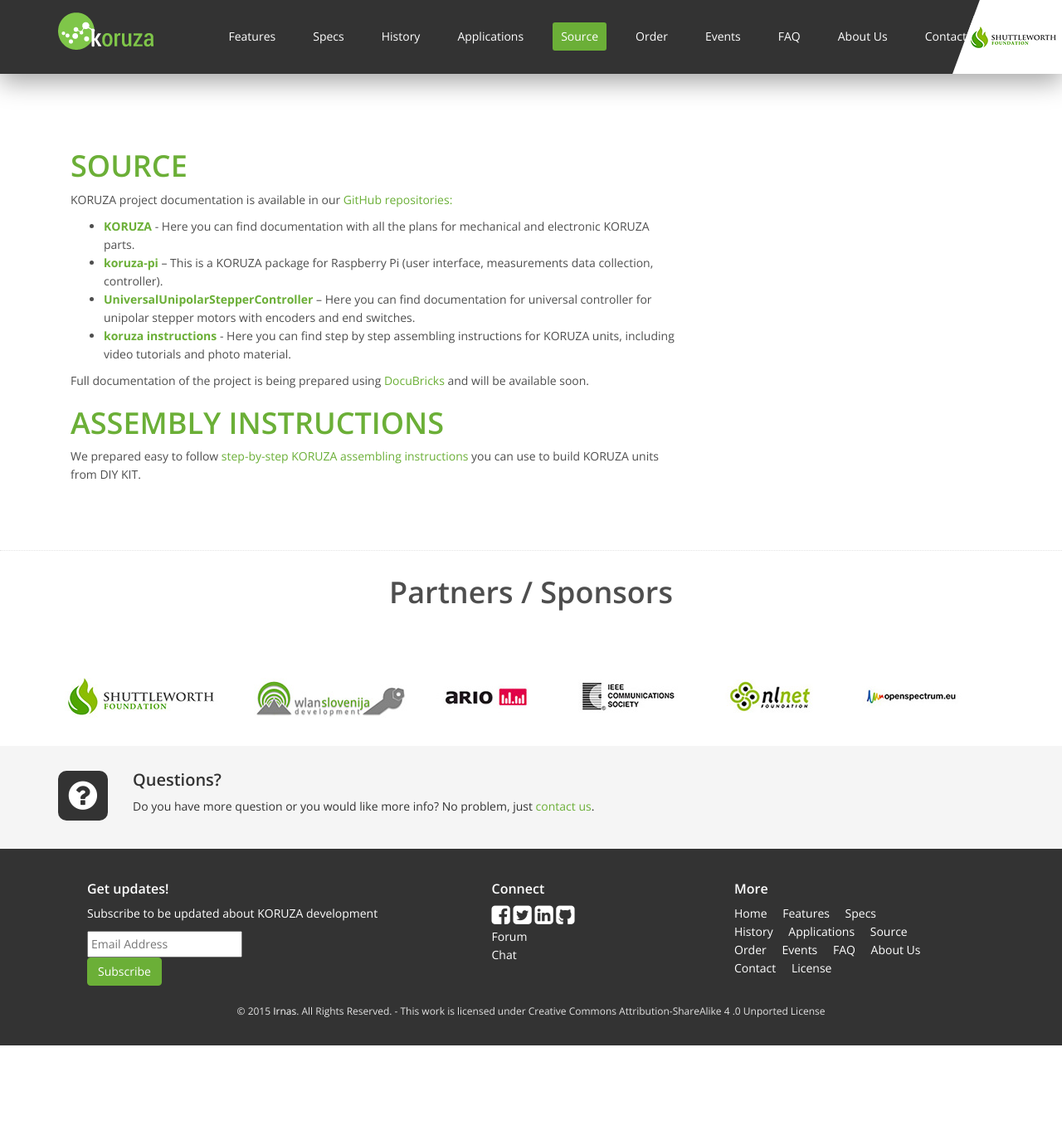
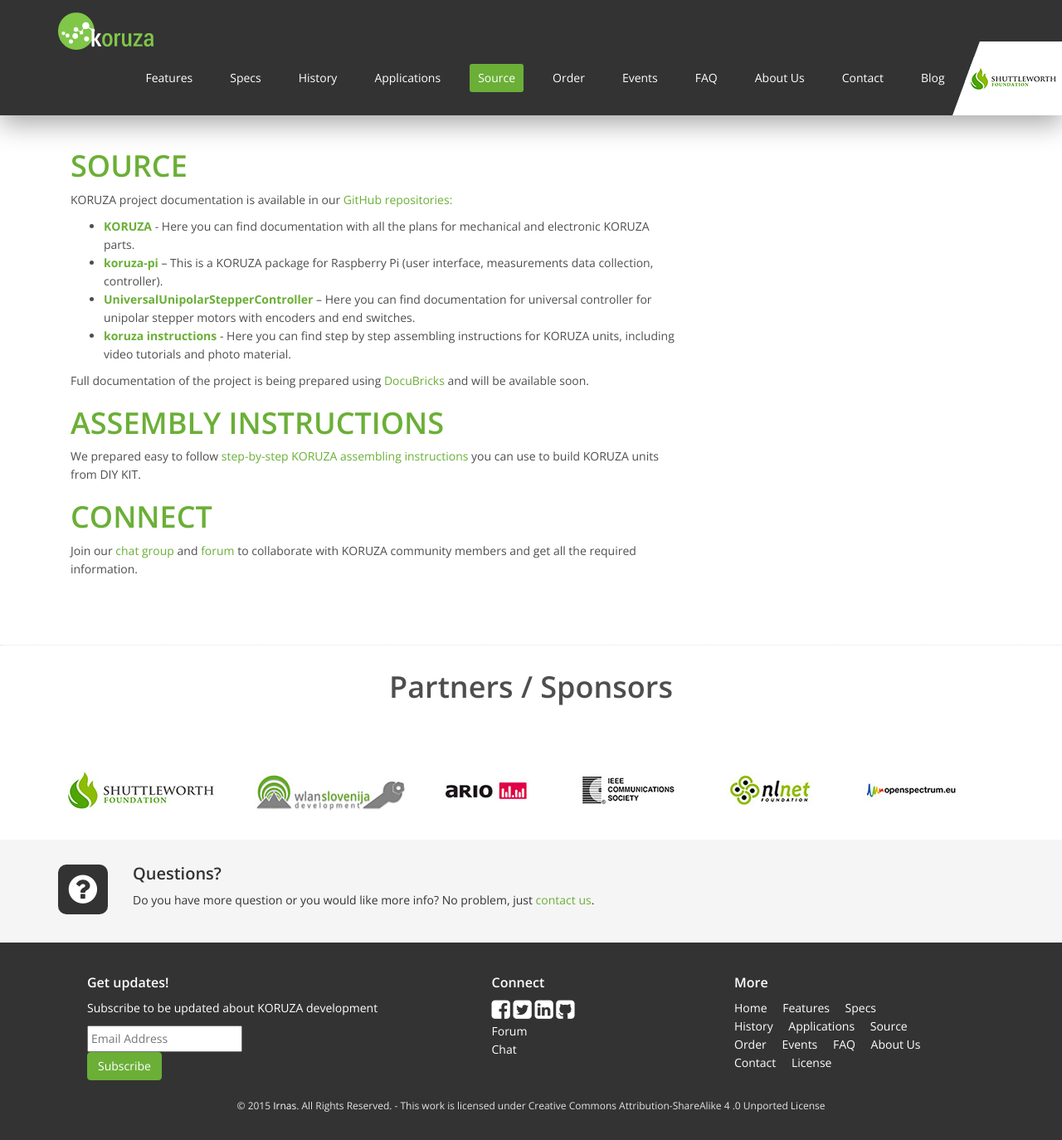
Before and after one commit to IRNAS/KORUZA-website, a Jekyll site: the page built from source/index.html, in a window 1280 px wide and 1374 px high. Shown: the whole window at 83% size. Built offline with Jekyll 4.4.1, drawn with Linux system fonts in a browser that asks for light colours; Markdown is read by kramdown in place of the engine named in the settings; comment, search, counter and statistics services are not loaded.

Commit message:
Connect info update

```diff
--- a/_includes/nav.html
+++ b/_includes/nav.html
@@ -17,6 +17,7 @@
                     {% assign pages_list = {site.pages | sort:'order'} %}
                     {% assign group = 'navigation' %}
                     {% include pages_list %}
+                <li><a href="http://irnas.eu/category/koruza/" target="_blank">Blog</a></li>
             </ul>
         </div>
     </div>
--- a/contact/index.html
+++ b/contact/index.html
@@ -24,6 +24,9 @@
 					<p class="contactTitle"><strong>Web</strong></p>
 					<p class="contactText"><i class="fa fa-globe"></i><a href="http://irnas.eu/" target="_blank" alt="IRNAS" name="IRNAS">irnas.eu</a></p>
 					<p class="contactText"><i class="fa fa-globe"></i><a href="https://dev.wlan-si.net/wiki/KORUZA" target="_blank" alt="KORUZA" name="KORUZA">dev.wlan-si.net/wiki/KORUZA</a></p>
+					<p class="contactTitle"><strong>Connect</strong></p>
+					<p class="contactText"><i class="fa fa-users"></i><a href="https://chat.irnas.eu/" target="_blank" alt="Chat" name="Chat">Chat</a></p>
+					<p class="contactText"><i class="fa fa-comments-o"></i><a href="http://forum.irnas.eu/" target="_blank" alt="Forum" name="Forum">Forum</a></p>
 					<p class="contactSocial"><strong><a href="https://www.facebook.com/instituteirnas" target="_blank" alt="IRNAS" name="IRNAS"><i class="fa fa-facebook-square"></i></a></strong></p>
 					<p class="contactSocial"><strong><a href="https://twitter.com/institute_irnas" target="_blank" alt="IRNAS" name="IRNAS"><i class="fa fa-twitter-square"></i></a></strong></p>
 					<div class="col-xs-12 well">
--- a/source/index.html
+++ b/source/index.html
@@ -23,6 +23,8 @@
 					<p>Full documentation of the project is being prepared using <a href="http://docubricks.com">DocuBricks</a> and will be available soon. </p>
                     <h1 class="subpages">Assembly Instructions </h1>
 					<p>We prepared easy to follow <a href="http://instructions.koruza.net/" target="_blank">step-by-step KORUZA assembling instructions</a> you can use to build KORUZA units from DIY KIT.</p>
+					<h1 class="subpages">Connect </h1>
+					<p>Join our <a href="https://chat.irnas.eu/" target="_blank">chat group</a> and <a href="http://forum.irnas.eu/" target="_blank">forum</a> to collaborate with KORUZA community members and get all the required information.</p>
 				</div>
 			</div>
 		</div>
```
